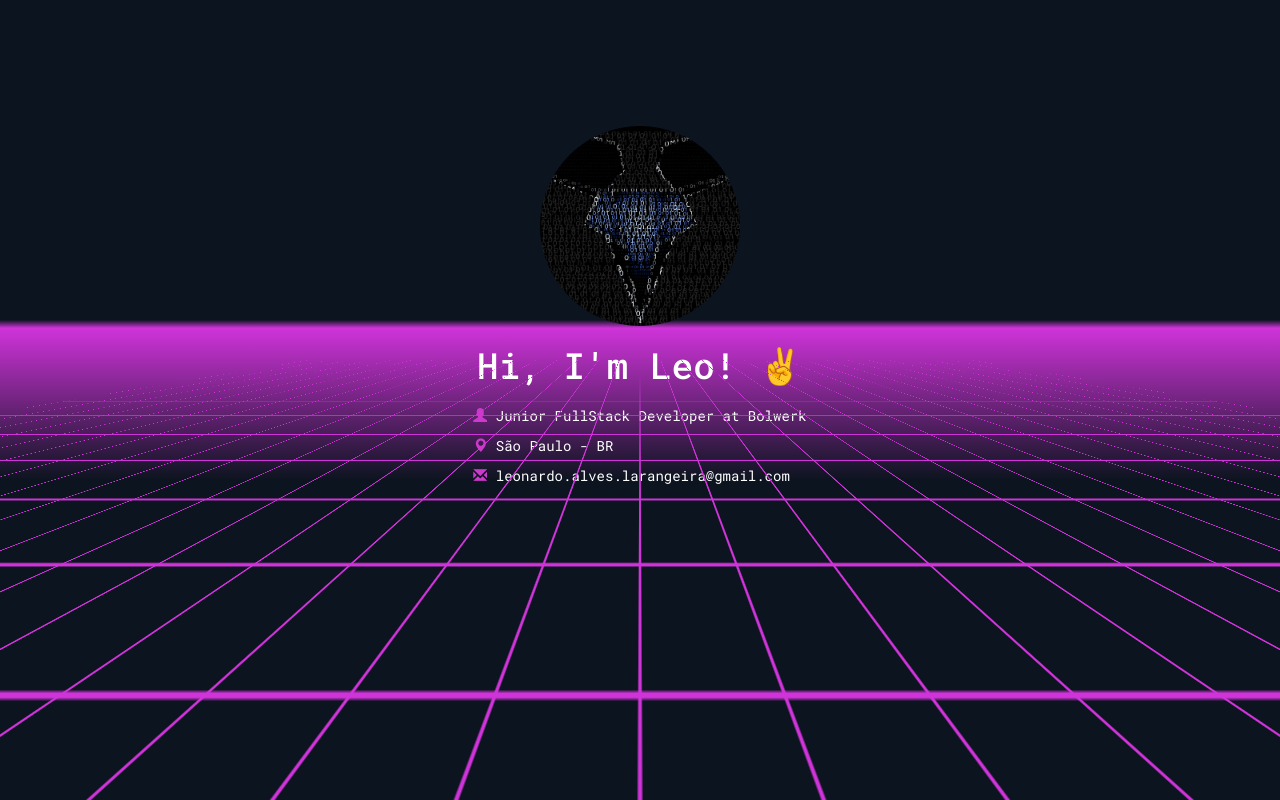
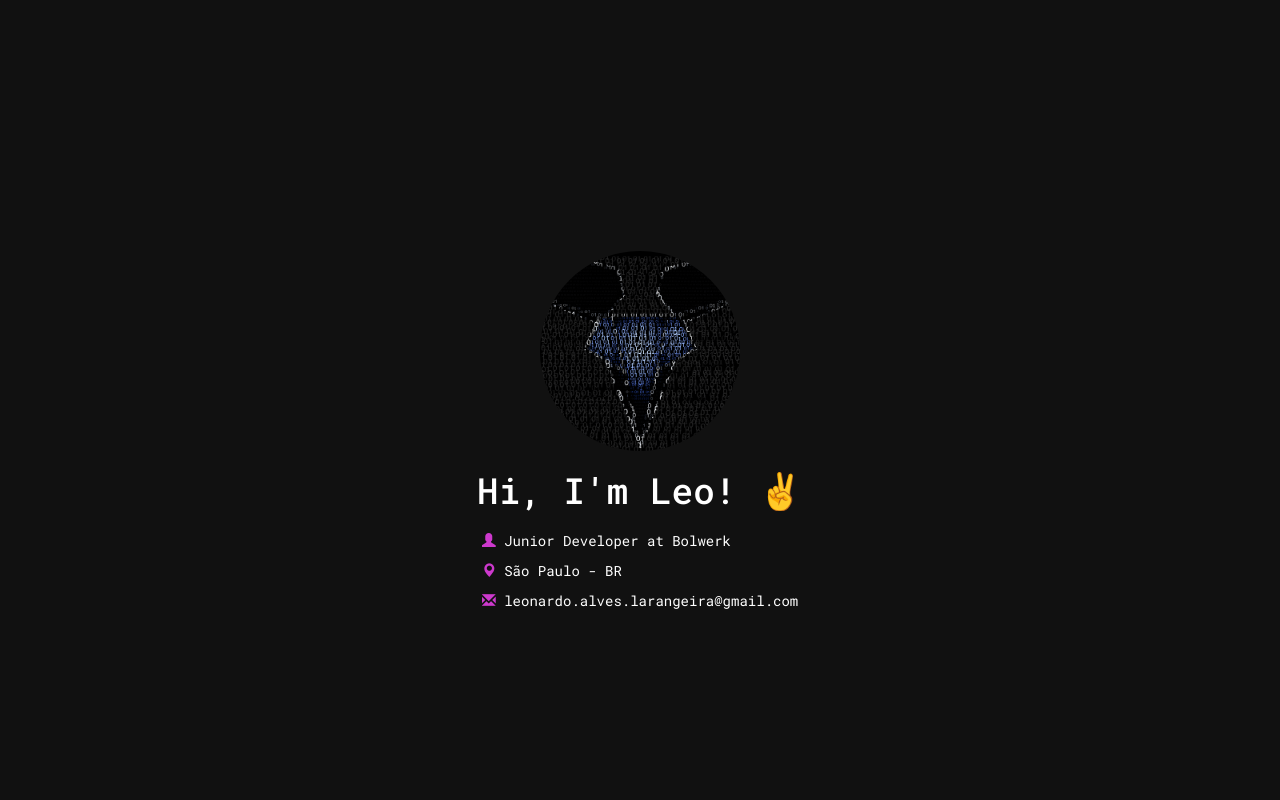
Before and after one commit to LeoLarangeira/portfolio, a plain HTML site: page index.html in a window 1280 px wide. Drawn offline with nearby package versions, Linux system fonts and the light colour scheme.

Commit message:
minor changes

```diff
--- a/index.html
+++ b/index.html
@@ -16,8 +16,6 @@
   <link rel="icon" href="assets/hackear.png">
   <link rel="stylesheet" href="css/global.css">
   <link rel="stylesheet" href="css/header.css">
-  <link rel="stylesheet" href="css/section.css">
-  <link rel="stylesheet" href="css/retrowave.css">
   <title>Portifólio</title>
 </head>
 
@@ -35,7 +33,7 @@
         <h1 class="title">Hi, I'm Leo! &#9996</h1>
 
         <div class="information">
-          <p><i class="glyphicon glyphicon-user" style="color:rgb(205, 57, 205);"></i> Junior FullStack Developer at
+          <p><i class="glyphicon glyphicon-user" style="color:rgb(205, 57, 205);"></i> Junior Developer at
             Bolwerk</p>
           <p><i class="glyphicon glyphicon-map-marker" style="color:rgb(205, 57, 205);"></i> São Paulo - BR</p>
           <p><i class="glyphicon 	glyphicon glyphicon-envelope" style="color:rgb(205, 57, 205);"></i> leonardo.alves.larangeira@gmail.com</p>
```
